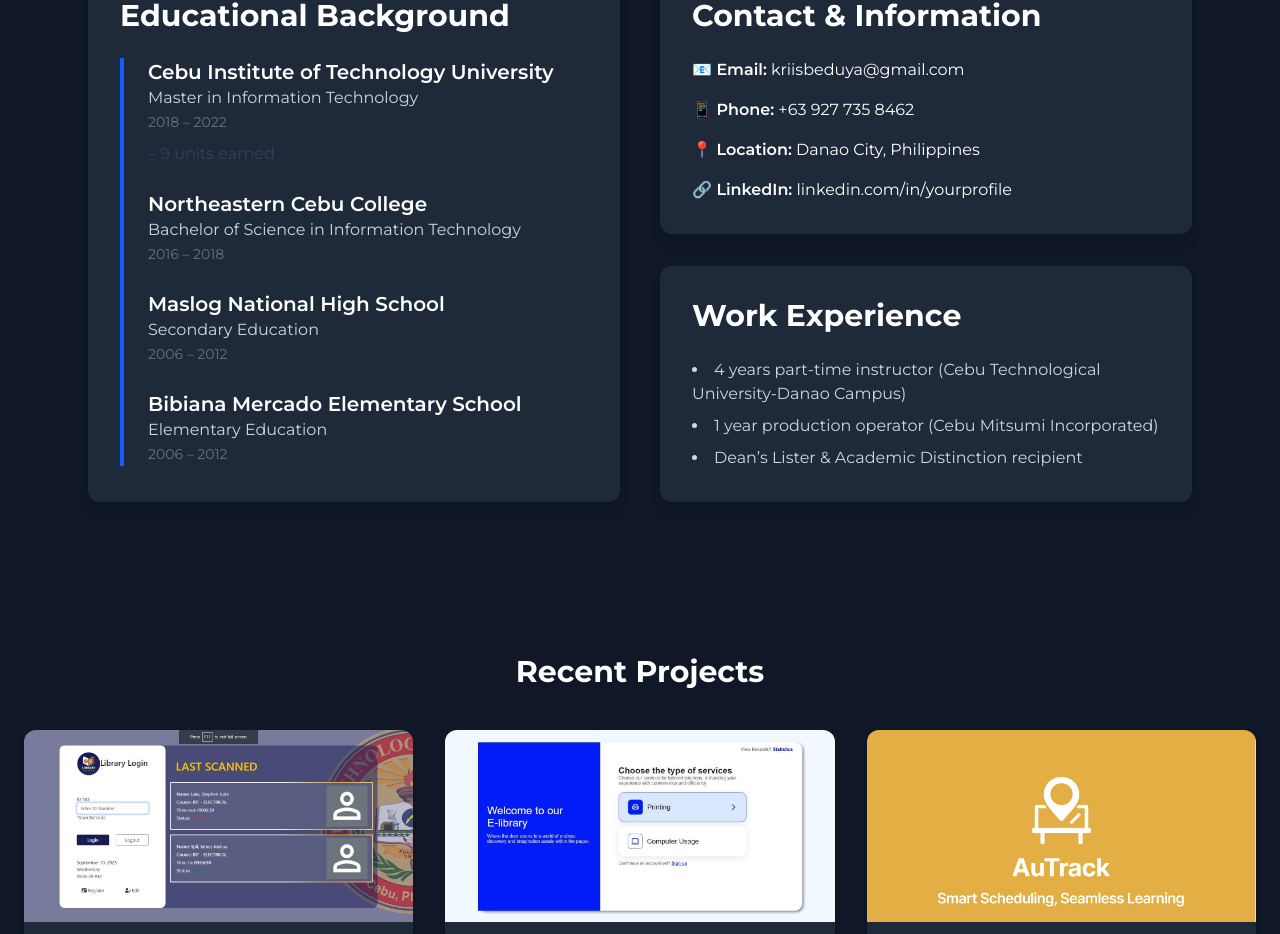
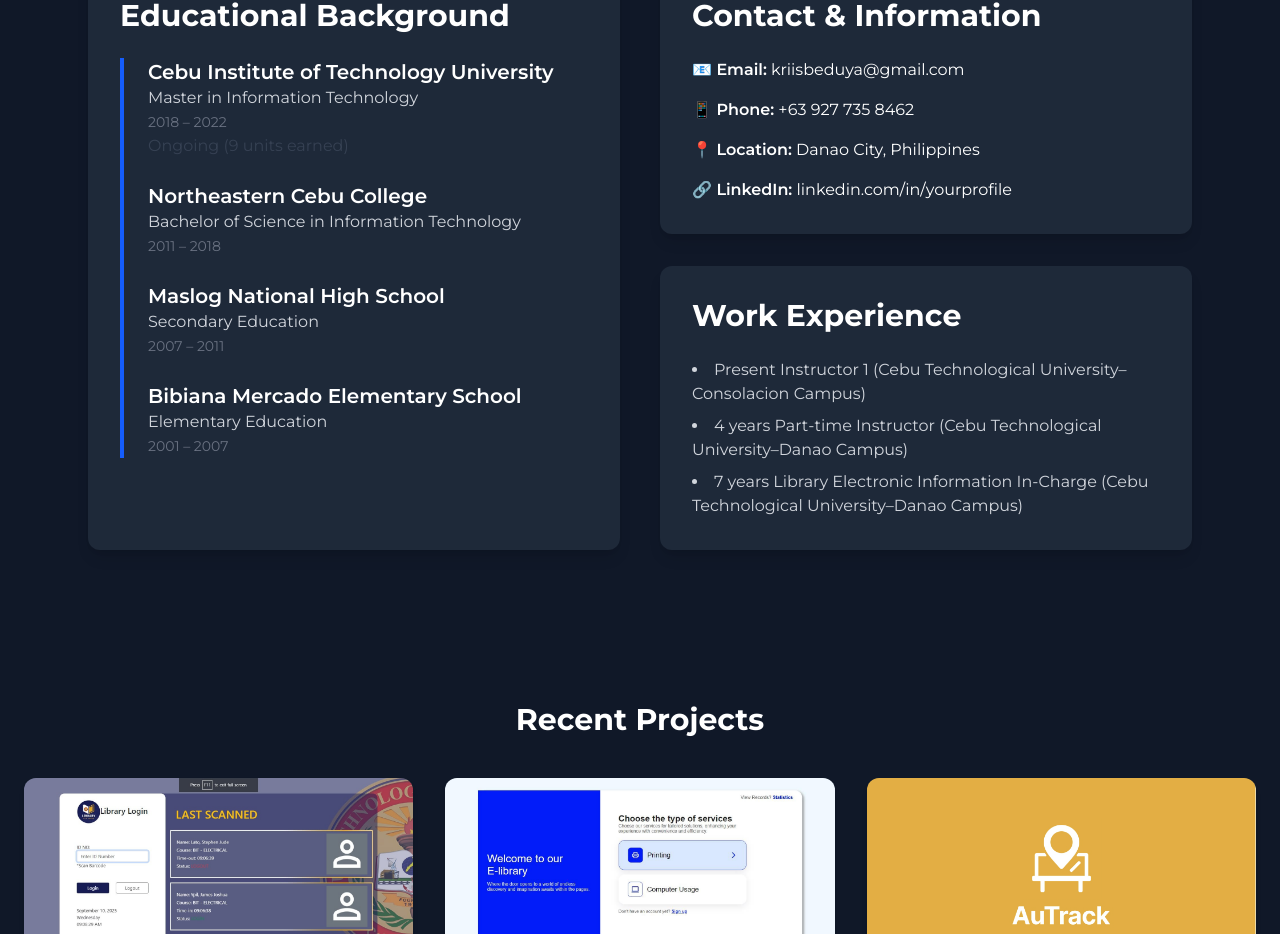
Before and after one commit to Alvin-Kris/portni, a React (Vite) app: page / in a window 1280 px wide. Shown: the part 893-1827 px from the top of the page. Built offline with nearby package versions, Linux system fonts and the light colour scheme.

Commit message:
fix: educationBackground data

```diff
--- a/src/components/Education.tsx
+++ b/src/components/Education.tsx
@@ -6,22 +6,22 @@
       school: "Cebu Institute of Technology University",
       degree: "Master in Information Technology",
       year: "2018 – 2022",
-      details: "– 9 units earned",
+      details: "Ongoing (9 units earned)",
     },
     {
       school: "Northeastern Cebu College",
       degree: "Bachelor of Science in Information Technology",
-      year: "2016 – 2018",
+      year: "2011 – 2018",
     },
     {
       school: "Maslog National High School",
       degree: "Secondary Education",
-      year: "2006 – 2012",
+      year: "2007 – 2011",
     },
     {
       school: "Bibiana Mercado Elementary School",
       degree: "Elementary Education",
-      year: "2006 – 2012",
+      year: "2001 – 2007",
     },
   ];
 
@@ -58,7 +58,7 @@
                 <p className="text-gray-300 ">{edu.degree}</p>
                 <span className="text-sm text-gray-500">{edu.year}</span>
                 {edu.details && (
-                  <p className="mt-2 text-gray-700 dark:text-gray-400">
+                  <p className="text-gray-700 dark:text-gray-400">
                     {edu.details}
                   </p>
                 )}
@@ -111,11 +111,17 @@
             </h2>
             <ul className="list-disc list-inside space-y-2 text-gray-300">
               <li>
-                4 years part-time instructor (Cebu Technological
-                University-Danao Campus)
+                Present Instructor 1 (Cebu Technological University–Consolacion
+                Campus)
               </li>
-              <li>1 year production operator (Cebu Mitsumi Incorporated)</li>
-              <li>Dean’s Lister & Academic Distinction recipient</li>
+              <li>
+                4 years Part-time Instructor (Cebu Technological
+                University–Danao Campus)
+              </li>
+              <li>
+                7 years Library Electronic Information In-Charge (Cebu
+                Technological University–Danao Campus)
+              </li>
             </ul>
           </motion.div>
         </div>
```
